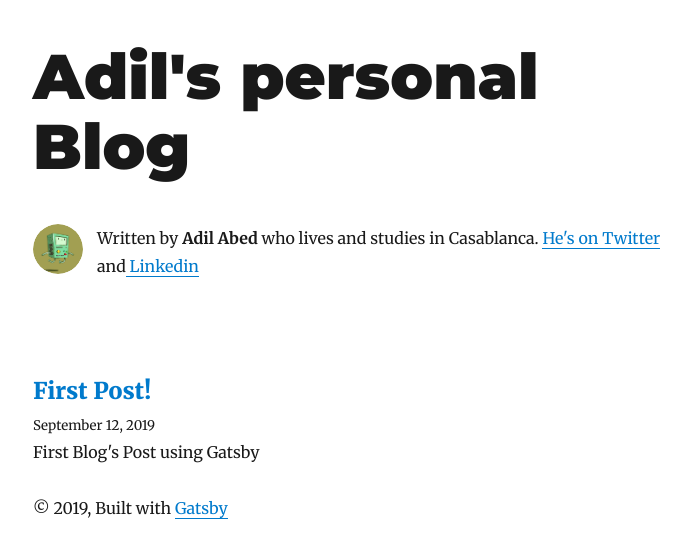
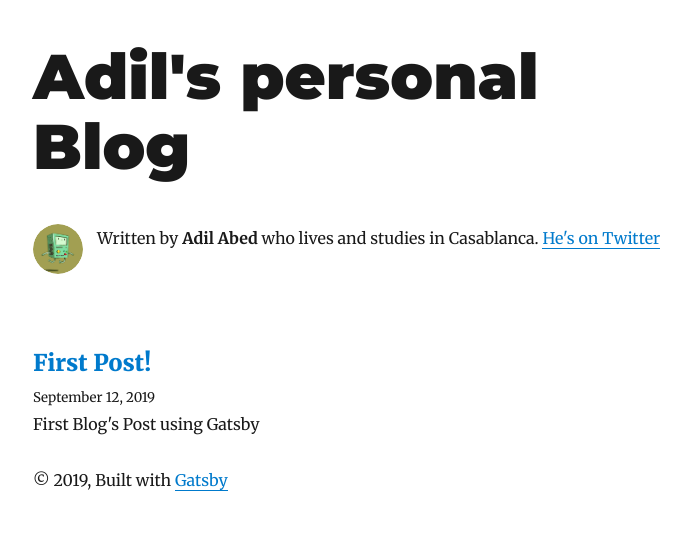
Before and after one commit to adilabed/gatsby-blog, a Gatsby site: page / in a window 1280 px wide. Shown: the whole page, without its empty margins (292-982 px from the left). Built offline with nearby package versions, Linux system fonts and the light colour scheme; Gatsby itself is replaced by a stand-in of ours; some packages are replaced by stand-ins of ours.

Commit message:
Update bio.js

```diff
--- a/src/components/bio.js
+++ b/src/components/bio.js
@@ -58,8 +58,6 @@ const Bio = () => {
         Casablanca.
         {` `}
         <a href={`https://twitter.com/${social.twitter}`}>He's on Twitter </a>
-        and
-        <a href={`www.linkedin.com/in/adil-abed`}> Linkedin</a>
       </p>
     </div>
   )
```
